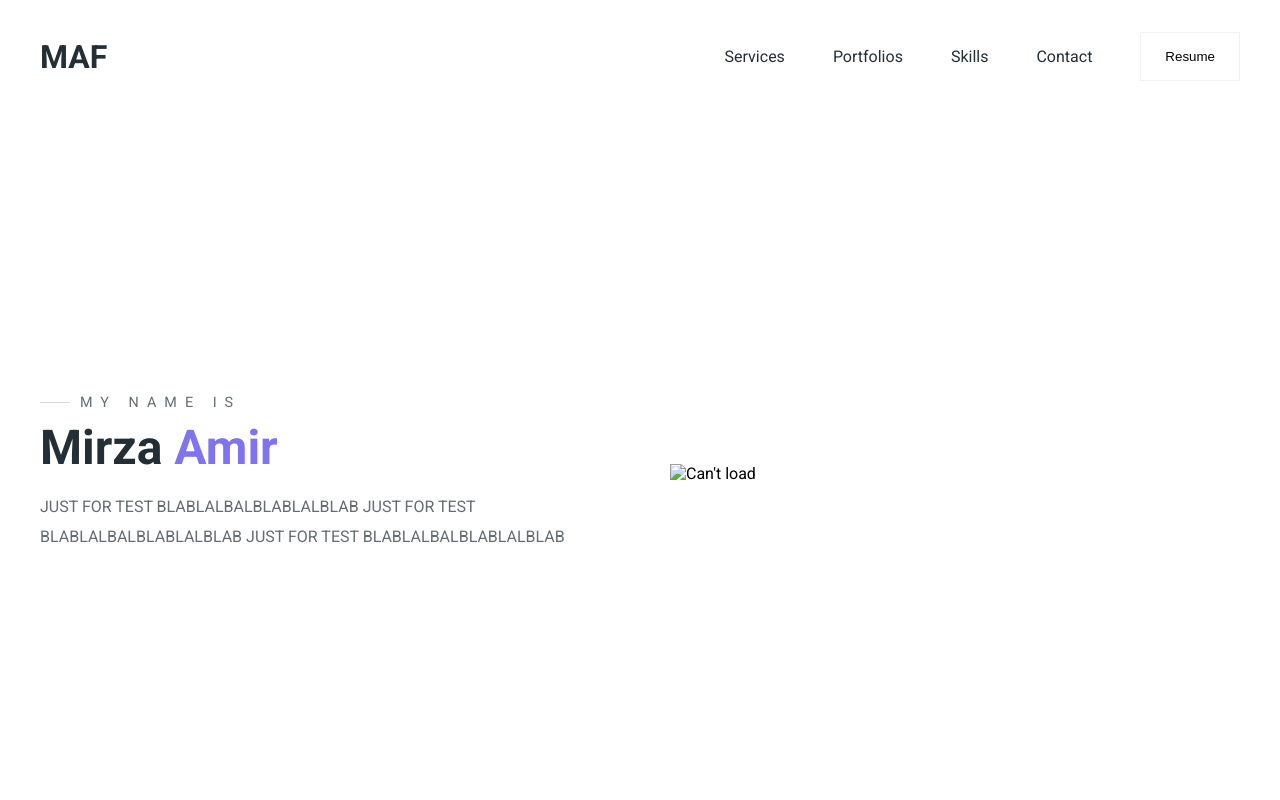
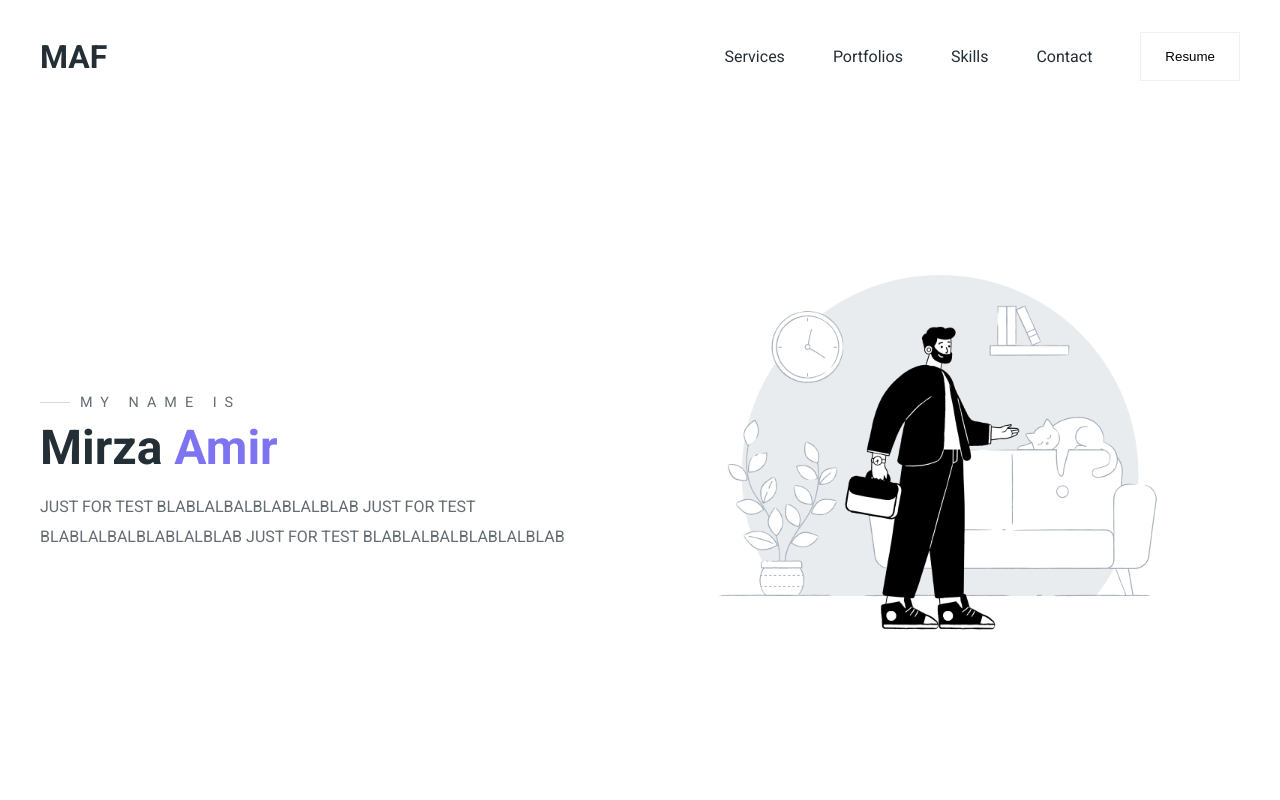
Before and after one commit to mierjaX/mrjjA-portfolio, a plain HTML site: page index.html in a window 1280 px wide. Shown: the top 800 px of the page. Drawn offline with Linux system fonts and the light colour scheme; the site is published under a folder, as on GitHub Pages, so addresses that start at the root find nothing.

Commit message:
nambahi titik di gmb1

```diff
--- a/index.html
+++ b/index.html
@@ -47,7 +47,7 @@
             </p>
           </div>
           <div class="hero-right">
-            <img src="/images/gmb1.png" alt="Can't load" />
+            <img src="./images/gmb1.png" alt="Can't load" />
           </div>
         </section>
       </div>
```
